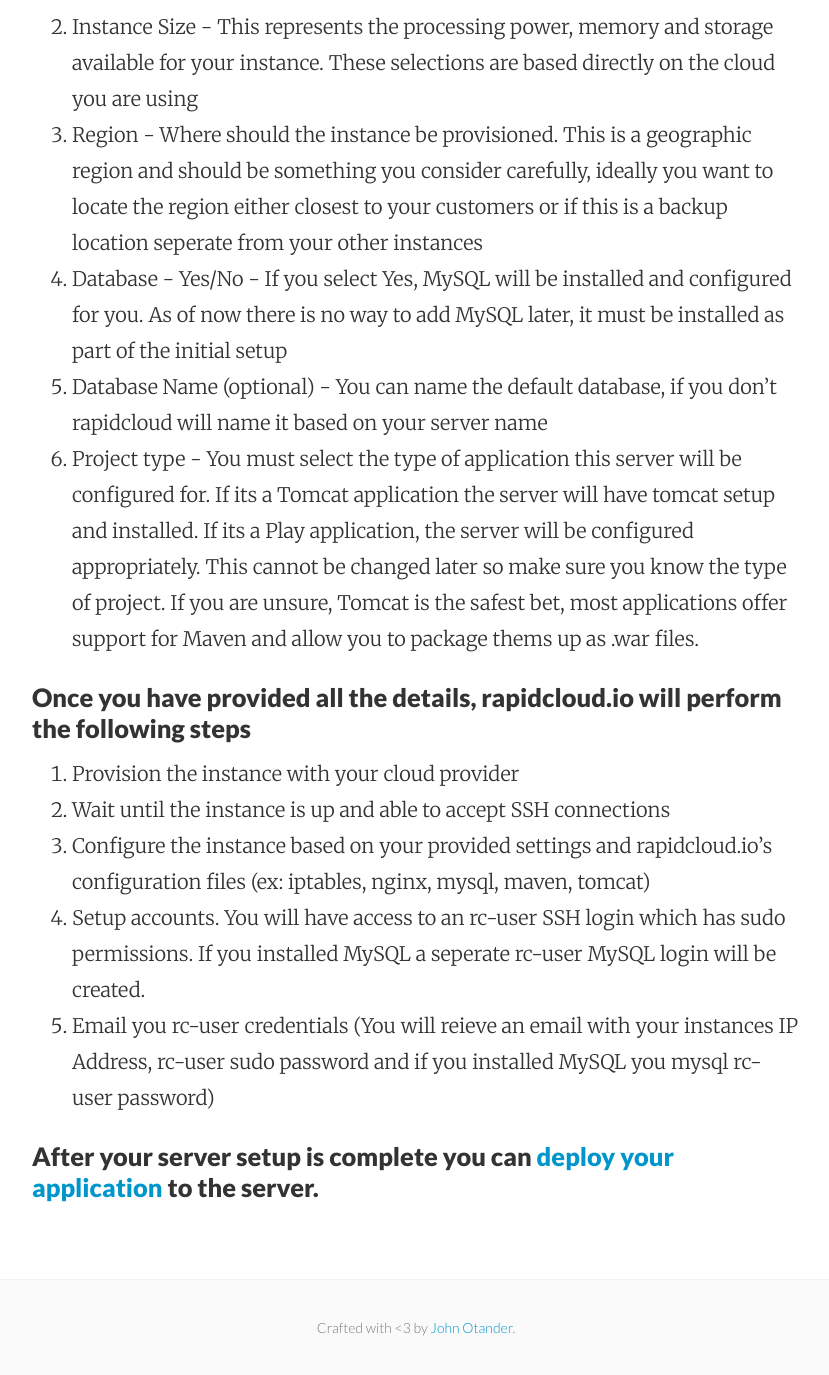
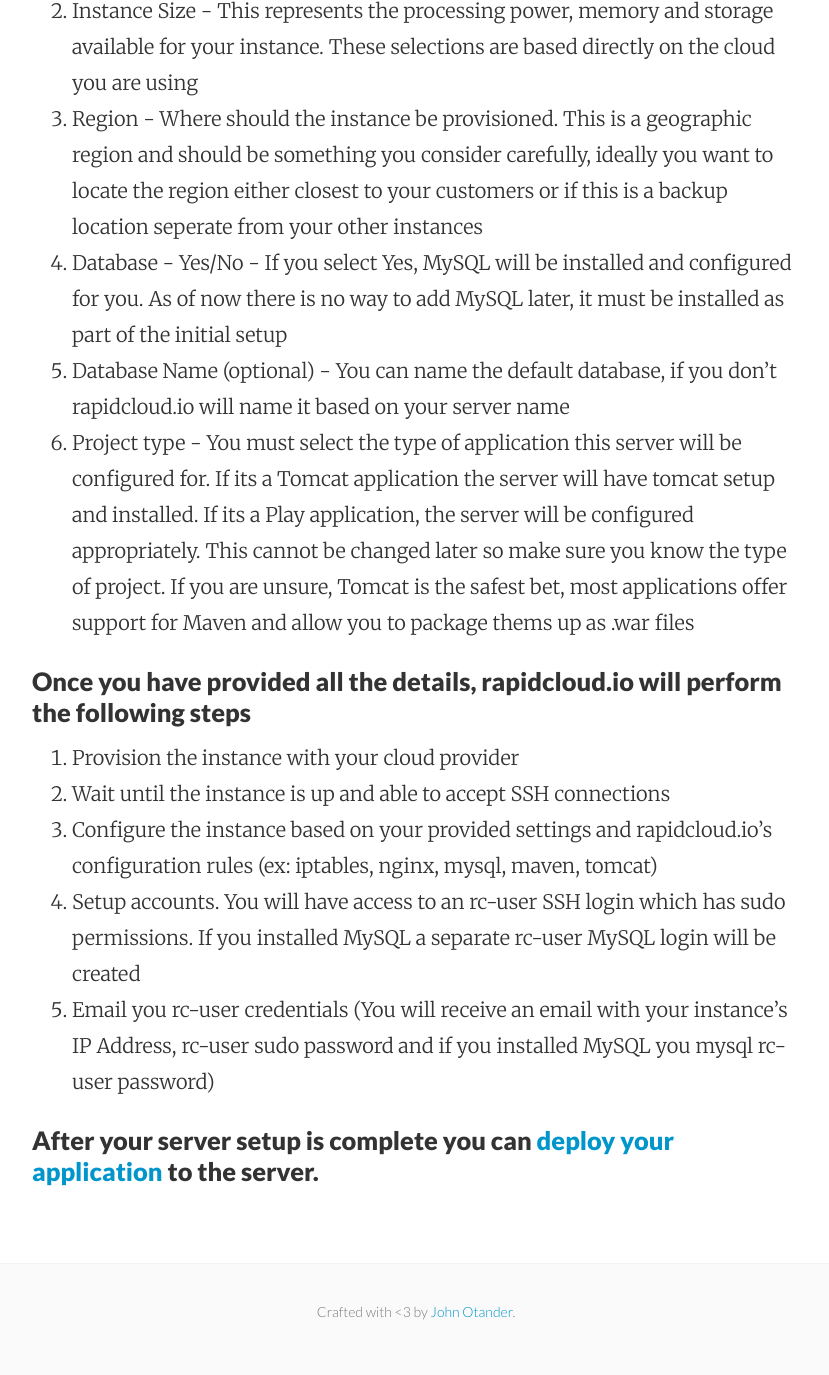
Before and after one commit to rapidcloudio-docs/rapidcloudio-docs.github.io, a Jekyll site: the page built from _posts/2014-10-29-launch-your-server.markdown, in a window 1280 px wide and 1400 px high, scrolled down 2000 px. Shown: the top 1375 px of the window, without its empty margins (224-1053 px from the left). Built offline with Jekyll 4.4.1, drawn with Linux system fonts in a browser that asks for light colours; some of the changed text lies outside the part shown.

Commit message:
fixed language on the launch server page

```diff
--- a/_posts/2014-10-29-launch-your-server.markdown
+++ b/_posts/2014-10-29-launch-your-server.markdown
@@ -24,17 +22,17 @@ Provide the configuration details for your new server instance
 1. Instance Size - This represents the processing power, memory and storage available for your instance. These selections are based directly on the cloud you are using
 1. Region - Where should the instance be provisioned. This is a geographic region and should be something you consider carefully, ideally you want to locate the region either closest to your customers or if this is a backup location seperate from your other instances
 1. Database - Yes/No - If you select Yes, MySQL will be installed and configured for you. As of now there is no way to add MySQL later, it must be installed as part of the initial setup
-1. Database Name (optional) - You can name the default database, if you don't rapidcloud will name it based on your server name
-1. Project type - You must select the type of application this server will be configured for. If its a Tomcat application the server will have tomcat setup and installed. If its a Play application, the server will be configured appropriately. This cannot be changed later so make sure you know the type of project. If you are unsure, Tomcat is the safest bet, most applications offer support for Maven and allow you to package thems up as .war files.
+1. Database Name (optional) - You can name the default database, if you don't rapidcloud.io will name it based on your server name
+1. Project type - You must select the type of application this server will be configured for. If its a Tomcat application the server will have tomcat setup and installed. If its a Play application, the server will be configured appropriately. This cannot be changed later so make sure you know the type of project. If you are unsure, Tomcat is the safest bet, most applications offer support for Maven and allow you to package thems up as .war files
 
 
 #### Once you have provided all the details, rapidcloud.io will perform the following steps
 
 1. Provision the instance with your cloud provider
 1. Wait until the instance is up and able to accept SSH connections
-1. Configure the instance based on your provided settings and rapidcloud.io's configuration files (ex: iptables, nginx, mysql, maven, tomcat)
-1. Setup accounts. You will have access to an rc-user SSH login which has sudo permissions. If you installed MySQL a seperate rc-user MySQL login will be created.
-1. Email you rc-user credentials (You will reieve an email with your instances IP Address, rc-user sudo password and if you installed MySQL you mysql rc-user password)
+1. Configure the instance based on your provided settings and rapidcloud.io's configuration rules (ex: iptables, nginx, mysql, maven, tomcat)
+1. Setup accounts. You will have access to an rc-user SSH login which has sudo permissions. If you installed MySQL a separate rc-user MySQL login will be created
+1. Email you rc-user credentials (You will receive an email with your instance's IP Address, rc-user sudo password and if you installed MySQL you mysql rc-user password)
 
 
 #### After your server setup is complete you can [deploy your application]({% post_url 2014-10-29-deploy-your-application %}) to the server.
```
Also changed, not shown: other parts of _posts/2014-10-29-launch-your-server.markdown (+3 -5 lines).
